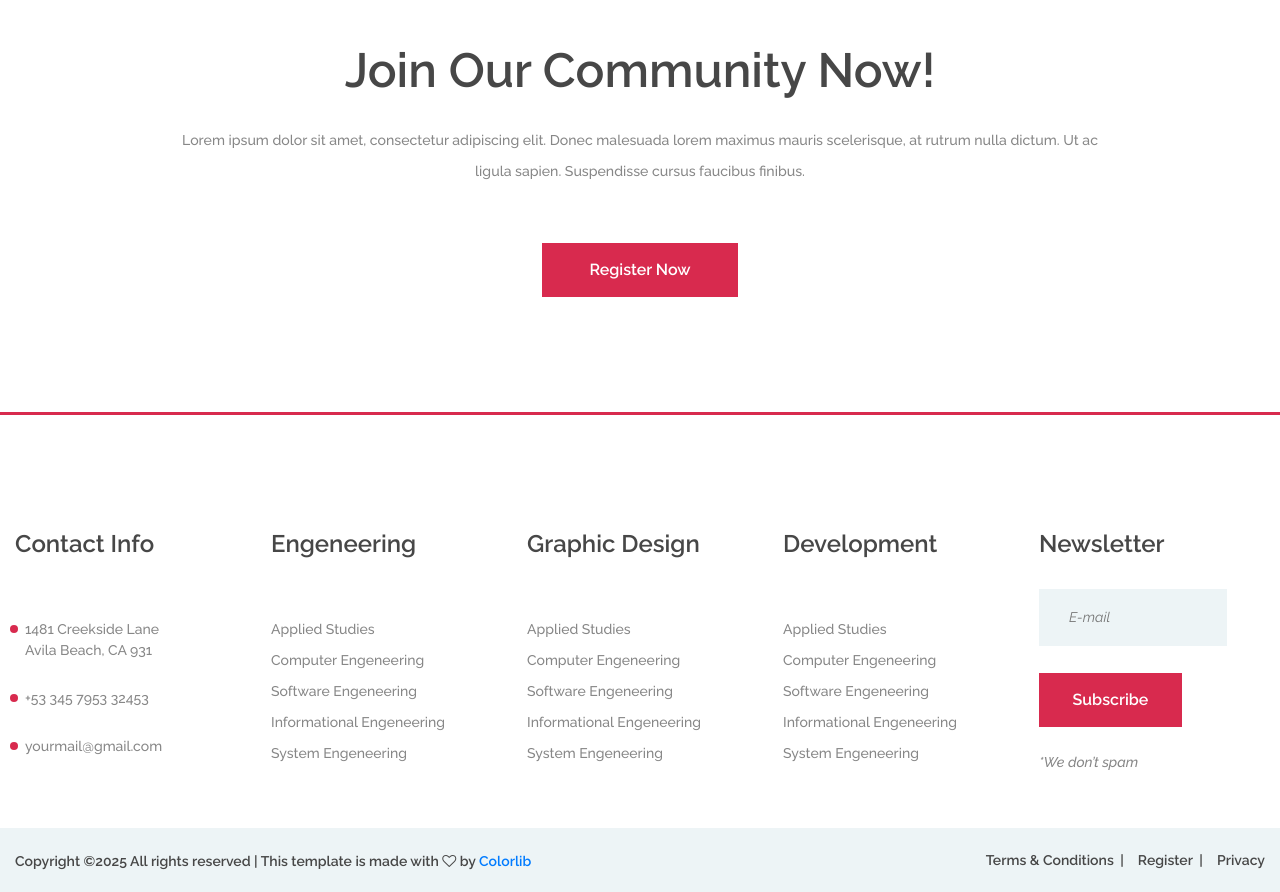
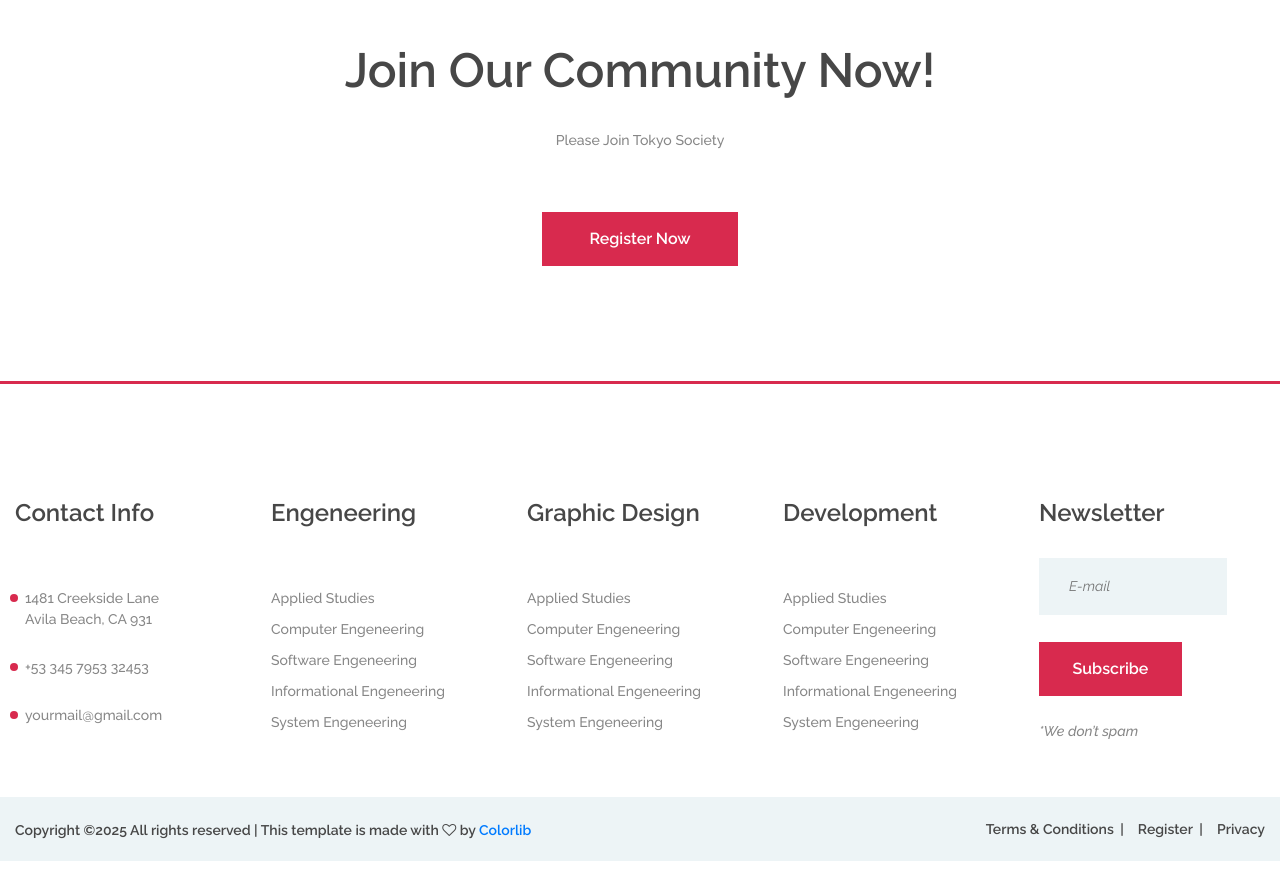
Before and after one commit to TokyoSociety/itandjapanese, a plain HTML site: page blog.html in a window 1280 px wide. Shown: the part 3460-4352 px from the top of the page. After the commit the page ends 4321 px from the top, so only its background shows below. Drawn offline with Linux system fonts and the light colour scheme.

Commit message:
Update blog.html

```diff
--- a/blog.html
+++ b/blog.html
@@ -231,7 +231,7 @@
 		<div class="container">
 			<div class="section-title mb-0 pb-2">
 				<h2>Join Our Community Now!</h2>
-				<p>Lorem ipsum dolor sit amet, consectetur adipiscing elit. Donec malesuada lorem maximus mauris scelerisque, at rutrum nulla dictum. Ut ac ligula sapien. Suspendisse cursus faucibus finibus.</p>
+				<p>Please Join Tokyo Society</p>
 			</div>
 			<div class="text-center pt-5">
 				<a href="#" class="site-btn">Register Now</a>
```
